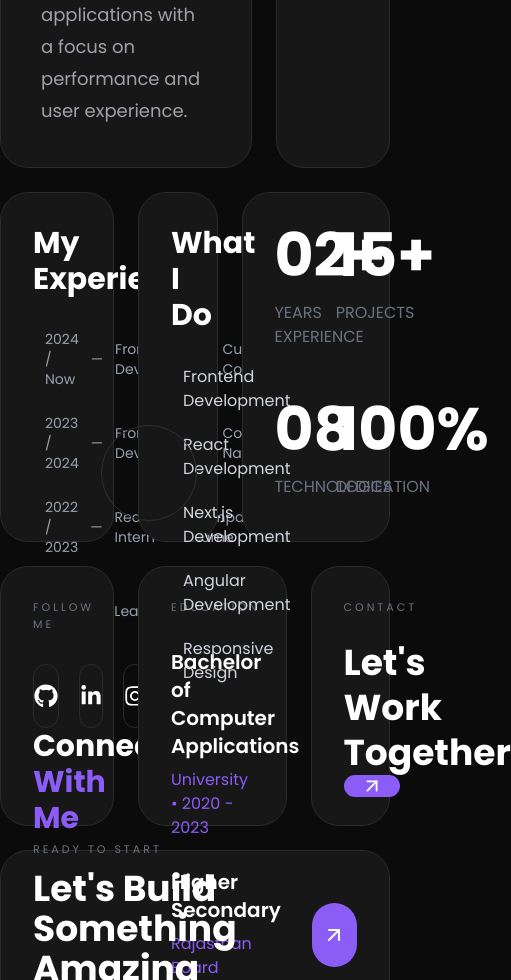
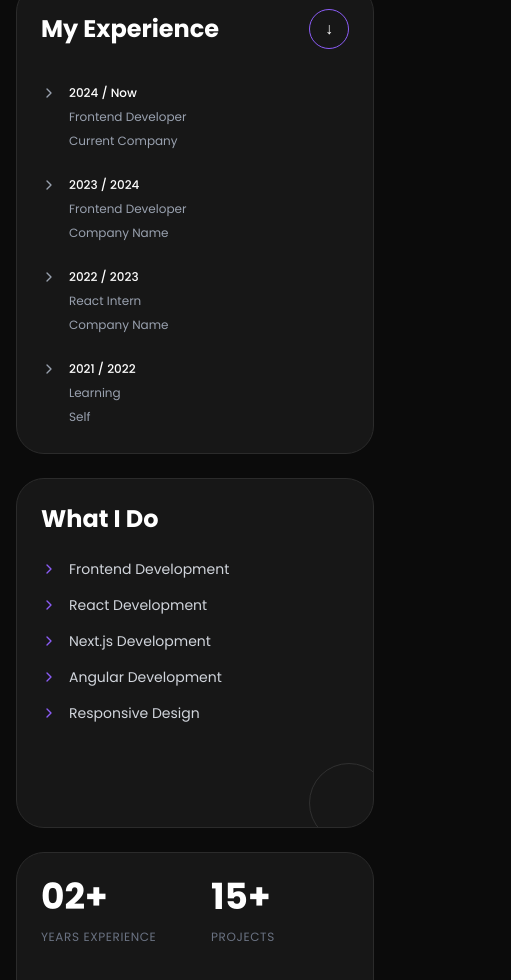
Before and after one commit to DASHISH498/portfolio, a Next.js app: page /about in a window 390 px wide. Shown: the part 1020-2000 px from the top of the page, 511 px wide, since content can reach past the window. Built offline with nearby package versions, Linux system fonts and the light colour scheme.

Commit message:
about responsive

```diff
--- a/component/about/AboutHero.tsx
+++ b/component/about/AboutHero.tsx
@@ -11,7 +11,7 @@ import ContactCard from "./ContactCard";
 
 export default function AboutHero() {
   return (
-    <section className="space-y-6">
+    <section className="space-y-6 px-4 lg:px-0">
       {/* Back Button */}
       <Link
         href="/"
@@ -22,14 +22,14 @@ export default function AboutHero() {
       </Link>
 
       {/* Top Row */}
-      <div className="grid grid-cols-12 gap-6">
+      <div className="grid grid-cols-1 lg:grid-cols-12 gap-6">
         {/* Left */}
-        <div className="col-span-8 bg-[#171717] border border-[#2B2B2B] rounded-[28px] p-10 relative overflow-hidden">
+        <div className="lg:col-span-8 bg-[#171717] border border-[#2B2B2B] rounded-[28px] p-6 lg:p-10 relative overflow-hidden">
           {/* Decoration */}
-          <div className="absolute top-8 right-8 w-20 h-20 rounded-full border border-[#3a3a3a]"></div>
-          <div className="absolute top-12 right-12 w-14 h-14 rounded-full border border-[#3a3a3a]"></div>
+          <div className="absolute top-6 right-6 w-16 h-16 lg:w-20 lg:h-20 rounded-full border border-[#3a3a3a]"></div>
+          <div className="absolute top-10 right-10 w-10 h-10 lg:w-14 lg:h-14 rounded-full border border-[#3a3a3a]"></div>
 
-          <h1 className="text-5xl font-bold leading-tight max-w-3xl">
+          <h1 className="text-3xl sm:text-4xl lg:text-5xl font-bold leading-tight max-w-3xl">
             Hello,
             <br />
             I'm <span className="text-[#8B5CF6]">Ashish Kumar Soni</span>,
@@ -37,47 +37,52 @@ export default function AboutHero() {
             Frontend Developer.
           </h1>
 
-          <p className="mt-8 text-[#A1A1AA] leading-8 text-lg max-w-3xl">
-            Passionate Frontend Developer with experience in React, Next.js,
-            Angular and TypeScript. I build scalable, responsive and modern web
-            applications with a focus on performance and user experience.
+          <p className="mt-6 lg:mt-8 text-[#A1A1AA] leading-7 lg:leading-8 text-base lg:text-lg max-w-3xl">
+            Passionate Frontend Developer with experience in React,
+            Next.js, Angular and TypeScript. I build scalable,
+            responsive and modern web applications with a focus on
+            performance and user experience.
           </p>
         </div>
 
         {/* Right */}
-        <div className="col-span-4">
+        <div className="lg:col-span-4">
           <AboutImage />
         </div>
       </div>
 
       {/* Second Row */}
-      <div className="grid grid-cols-12 gap-6">
-        <div className="col-span-4">
+      <div className="grid grid-cols-1 md:grid-cols-2 lg:grid-cols-12 gap-6">
+
+        <div className="lg:col-span-4">
           <ExperienceCard />
         </div>
 
-        <div className="col-span-3">
+        <div className="lg:col-span-3">
           <WhatIDoCard />
         </div>
 
-        <div className="col-span-5">
+        <div className="lg:col-span-5 md:col-span-2">
           <StatsCard />
         </div>
+
       </div>
 
       {/* Third Row */}
-      <div className="grid grid-cols-12 gap-6">
-        <div className="col-span-4">
+      <div className="grid grid-cols-1 md:grid-cols-2 lg:grid-cols-12 gap-6">
+
+        <div className="lg:col-span-4">
           <SocialCard />
         </div>
 
-        <div className="col-span-5">
+        <div className="lg:col-span-5 md:col-span-2">
           <EducationCard />
         </div>
 
-        <div className="col-span-3">
+        <div className="lg:col-span-3">
           <ContactCard />
         </div>
+
       </div>
     </section>
   );
--- a/component/about/AboutImage.tsx
+++ b/component/about/AboutImage.tsx
@@ -2,9 +2,9 @@ import Image from "next/image";
 
 export default function AboutImage() {
   return (
-    <div className="bg-[#171717] border border-[#2B2B2B] rounded-[28px] p-8 h-full flex items-center justify-center">
+    <div className="bg-[#171717] border border-[#2B2B2B] rounded-[28px] p-6 lg:p-8 min-h-[320px] lg:min-h-full flex items-center justify-center">
 
-      <div className="w-[250px] h-[250px] rounded-full overflow-hidden bg-[#8B5CF6]">
+      <div className="w-[180px] h-[180px] sm:w-[220px] sm:h-[220px] lg:w-[250px] lg:h-[250px] rounded-full overflow-hidden bg-[#8B5CF6]">
 
         <Image
           src="/images/profile.jpeg"
@@ -12,6 +12,7 @@ export default function AboutImage() {
           width={250}
           height={250}
           className="w-full h-full object-cover"
+          priority
         />
 
       </div>
--- a/component/about/ContactCard.tsx
+++ b/component/about/ContactCard.tsx
@@ -3,22 +3,27 @@ import { ArrowUpRight } from "lucide-react";
 
 export default function ContactCard() {
   return (
-    <Card className="h-[260px] p-8 flex flex-col justify-between">
+    <Card className="min-h-[260px] p-6 lg:p-8 flex flex-col justify-between">
+
       <div>
         <p className="text-[11px] uppercase tracking-[3px] text-[#6B7280]">
           Contact
         </p>
 
-        <h2 className="text-4xl font-bold mt-6 leading-tight">
+        <h2 className="mt-5 lg:mt-6 text-3xl sm:text-4xl font-bold leading-tight">
           Let's Work
           <br />
           Together
         </h2>
       </div>
 
-      <button className="w-14 h-14 rounded-full bg-[#8B5CF6] flex items-center justify-center hover:bg-[#7C3AED] transition">
-        <ArrowUpRight size={22} />
+      <button className="w-12 h-12 lg:w-14 lg:h-14 rounded-full bg-[#8B5CF6] flex items-center justify-center hover:bg-[#7C3AED] transition-all duration-300">
+        <ArrowUpRight
+          size={20}
+          className="lg:w-[22px] lg:h-[22px]"
+        />
       </button>
+
     </Card>
   );
 }
--- a/component/about/EducationCard.tsx
+++ b/component/about/EducationCard.tsx
@@ -2,31 +2,33 @@ import Card from "../ui/Card";
 
 export default function EducationCard() {
   return (
-    <Card className="h-[260px] p-8">
+    <Card className="min-h-[260px] p-6 lg:p-8">
       <p className="text-[11px] uppercase tracking-[3px] text-[#6B7280]">
         Education
       </p>
 
-      <div className="mt-8 space-y-7">
+      <div className="mt-6 lg:mt-8 space-y-6 lg:space-y-7">
+
         <div>
-          <h3 className="text-xl font-semibold">
+          <h3 className="text-lg lg:text-xl font-semibold leading-snug">
             Bachelor of Computer Applications
           </h3>
 
-          <p className="text-[#8B5CF6] mt-2">
+          <p className="text-[#8B5CF6] mt-2 text-sm lg:text-base">
             University • 2020 - 2023
           </p>
         </div>
 
         <div>
-          <h3 className="text-xl font-semibold">
+          <h3 className="text-lg lg:text-xl font-semibold leading-snug">
             Higher Secondary
           </h3>
 
-          <p className="text-[#8B5CF6] mt-2">
+          <p className="text-[#8B5CF6] mt-2 text-sm lg:text-base">
             Rajasthan Board
           </p>
         </div>
+
       </div>
     </Card>
   );
--- a/component/about/ExperienceCard.tsx
+++ b/component/about/ExperienceCard.tsx
@@ -1,4 +1,5 @@
 import { ChevronRight } from "lucide-react";
+import Card from "../ui/Card";
 
 export default function ExperienceCard() {
   const experience = [
@@ -25,35 +26,40 @@ export default function ExperienceCard() {
   ];
 
   return (
-    <div className="bg-[#171717] border border-[#2B2B2B] rounded-[28px] p-8 h-[350px]">
+    <Card className="min-h-[350px] p-6 lg:p-8">
       <div className="flex justify-between items-center">
-        <h2 className="text-3xl font-bold">My Experience</h2>
+        <h2 className="text-2xl lg:text-3xl font-bold">
+          My Experience
+        </h2>
 
-        <div className="w-10 h-10 rounded-full border border-[#8B5CF6] flex items-center justify-center">
+        <div className="w-10 h-10 rounded-full border border-[#8B5CF6] flex items-center justify-center shrink-0">
           ↓
         </div>
       </div>
 
-      <div className="mt-8 space-y-6">
+      <div className="mt-8 space-y-5">
         {experience.map((item) => (
           <div
             key={item.year}
-            className="flex items-center gap-3 text-sm text-gray-400"
+            className="flex items-start gap-3 text-xs lg:text-sm text-gray-400"
           >
-            <ChevronRight size={16} />
+            <ChevronRight
+              size={16}
+              className="mt-1 shrink-0"
+            />
 
-            <span>{item.year}</span>
-
-            <span>—</span>
-
-            <span>{item.role}</span>
-
-            <span>—</span>
-
-            <span>{item.company}</span>
+            <div className="leading-6">
+              <span className="font-medium text-white">
+                {item.year}
+              </span>
+              <br />
+              <span>{item.role}</span>
+              <br />
+              <span>{item.company}</span>
+            </div>
           </div>
         ))}
       </div>
-    </div>
+    </Card>
   );
 }
--- a/component/about/SocialCard.tsx
+++ b/component/about/SocialCard.tsx
@@ -3,30 +3,34 @@ import { FaGithub, FaLinkedinIn, FaInstagram } from "react-icons/fa";
 
 export default function SocialCard() {
   return (
-    <Card className="h-[260px] p-8 flex flex-col justify-between">
+    <Card className="min-h-[260px] p-6 lg:p-8 flex flex-col justify-between">
+
       <div>
         <p className="text-[11px] uppercase tracking-[3px] text-[#6B7280]">
           Follow Me
         </p>
 
-        <div className="flex gap-5 mt-8">
-          <div className="w-16 h-16 rounded-full border border-[#2B2B2B] flex items-center justify-center hover:border-[#8B5CF6] transition cursor-pointer">
-            <FaGithub size={24} />
+        <div className="flex flex-wrap gap-4 lg:gap-5 mt-8">
+
+          <div className="w-14 h-14 lg:w-16 lg:h-16 rounded-full border border-[#2B2B2B] flex items-center justify-center hover:border-[#8B5CF6] transition-all duration-300 cursor-pointer">
+            <FaGithub className="text-[20px] lg:text-[24px]" />
           </div>
 
-          <div className="w-16 h-16 rounded-full border border-[#2B2B2B] flex items-center justify-center hover:border-[#8B5CF6] transition cursor-pointer">
-            <FaLinkedinIn size={22} />
+          <div className="w-14 h-14 lg:w-16 lg:h-16 rounded-full border border-[#2B2B2B] flex items-center justify-center hover:border-[#8B5CF6] transition-all duration-300 cursor-pointer">
+            <FaLinkedinIn className="text-[18px] lg:text-[22px]" />
           </div>
 
-          <div className="w-16 h-16 rounded-full border border-[#2B2B2B] flex items-center justify-center hover:border-[#8B5CF6] transition cursor-pointer">
-            <FaInstagram size={22} />
+          <div className="w-14 h-14 lg:w-16 lg:h-16 rounded-full border border-[#2B2B2B] flex items-center justify-center hover:border-[#8B5CF6] transition-all duration-300 cursor-pointer">
+            <FaInstagram className="text-[18px] lg:text-[22px]" />
           </div>
+
         </div>
       </div>
 
-      <h2 className="text-3xl font-bold">
+      <h2 className="text-2xl lg:text-3xl font-bold leading-tight">
         Connect <span className="text-[#8B5CF6]">With Me</span>
       </h2>
+
     </Card>
   );
 }
--- a/component/about/StatsCard.tsx
+++ b/component/about/StatsCard.tsx
@@ -1,35 +1,53 @@
+import Card from "../ui/Card";
+
 export default function StatsCard() {
   return (
-    <div className="bg-[#171717] border border-[#2B2B2B] rounded-[28px] p-8 h-[350px] grid grid-cols-2 gap-10">
+    <Card className="min-h-[350px] p-6 lg:p-8">
 
-      <div>
-        <h2 className="text-6xl font-bold">02+</h2>
-        <p className="mt-4 text-gray-500 uppercase">
+      <div className="grid grid-cols-2 gap-8 lg:gap-10 h-full">
+
+        <div className="flex flex-col justify-center">
+          <h2 className="text-4xl sm:text-5xl lg:text-6xl font-bold">
+            02+
+          </h2>
+
+          <p className="mt-3 lg:mt-4 text-xs lg:text-sm text-gray-500 uppercase tracking-wider">
             Years Experience
           </p>
         </div>
 
-      <div>
-        <h2 className="text-6xl font-bold">15+</h2>
-        <p className="mt-4 text-gray-500 uppercase">
+        <div className="flex flex-col justify-center">
+          <h2 className="text-4xl sm:text-5xl lg:text-6xl font-bold">
+            15+
+          </h2>
+
+          <p className="mt-3 lg:mt-4 text-xs lg:text-sm text-gray-500 uppercase tracking-wider">
             Projects
           </p>
         </div>
 
-      <div>
-        <h2 className="text-6xl font-bold">08</h2>
-        <p className="mt-4 text-gray-500 uppercase">
+        <div className="flex flex-col justify-center">
+          <h2 className="text-4xl sm:text-5xl lg:text-6xl font-bold">
+            08
+          </h2>
+
+          <p className="mt-3 lg:mt-4 text-xs lg:text-sm text-gray-500 uppercase tracking-wider">
             Technologies
           </p>
         </div>
 
-      <div>
-        <h2 className="text-6xl font-bold">100%</h2>
-        <p className="mt-4 text-gray-500 uppercase">
+        <div className="flex flex-col justify-center">
+          <h2 className="text-4xl sm:text-5xl lg:text-6xl font-bold">
+            100%
+          </h2>
+
+          <p className="mt-3 lg:mt-4 text-xs lg:text-sm text-gray-500 uppercase tracking-wider">
             Dedication
           </p>
         </div>
 
       </div>
+
+    </Card>
   );
 }
--- a/component/about/WhatIDoCard.tsx
+++ b/component/about/WhatIDoCard.tsx
@@ -1,4 +1,5 @@
 import { ChevronRight } from "lucide-react";
+import Card from "../ui/Card";
 
 const services = [
   "Frontend Development",
@@ -10,29 +11,33 @@ const services = [
 
 export default function WhatIDoCard() {
   return (
-    <div className="bg-[#171717] border border-[#2B2B2B] rounded-[28px] p-8 h-[350px] relative">
+    <Card className="min-h-[350px] p-6 lg:p-8 relative overflow-hidden">
 
-      <h2 className="text-3xl font-bold mb-8">
+      <h2 className="text-2xl lg:text-3xl font-bold mb-6 lg:mb-8">
         What I Do
       </h2>
 
-      <div className="space-y-5">
+      <div className="space-y-4 lg:space-y-5">
 
         {services.map((item) => (
           <div
             key={item}
-            className="flex items-center gap-3 text-gray-300"
+            className="flex items-center gap-3 text-sm lg:text-base text-gray-300"
           >
-            <ChevronRight size={16} />
+            <ChevronRight
+              size={16}
+              className="text-[#8B5CF6] shrink-0"
+            />
 
-            {item}
+            <span>{item}</span>
           </div>
         ))}
 
       </div>
 
-      <div className="absolute bottom-5 right-5 w-24 h-24 rounded-full border border-[#303030]" />
+      {/* Decoration */}
+      <div className="absolute -bottom-4 -right-4 w-20 h-20 lg:w-24 lg:h-24 rounded-full border border-[#303030]" />
 
-    </div>
+    </Card>
   );
 }
```
Lines whose indentation alone changed are shown as unchanged.
